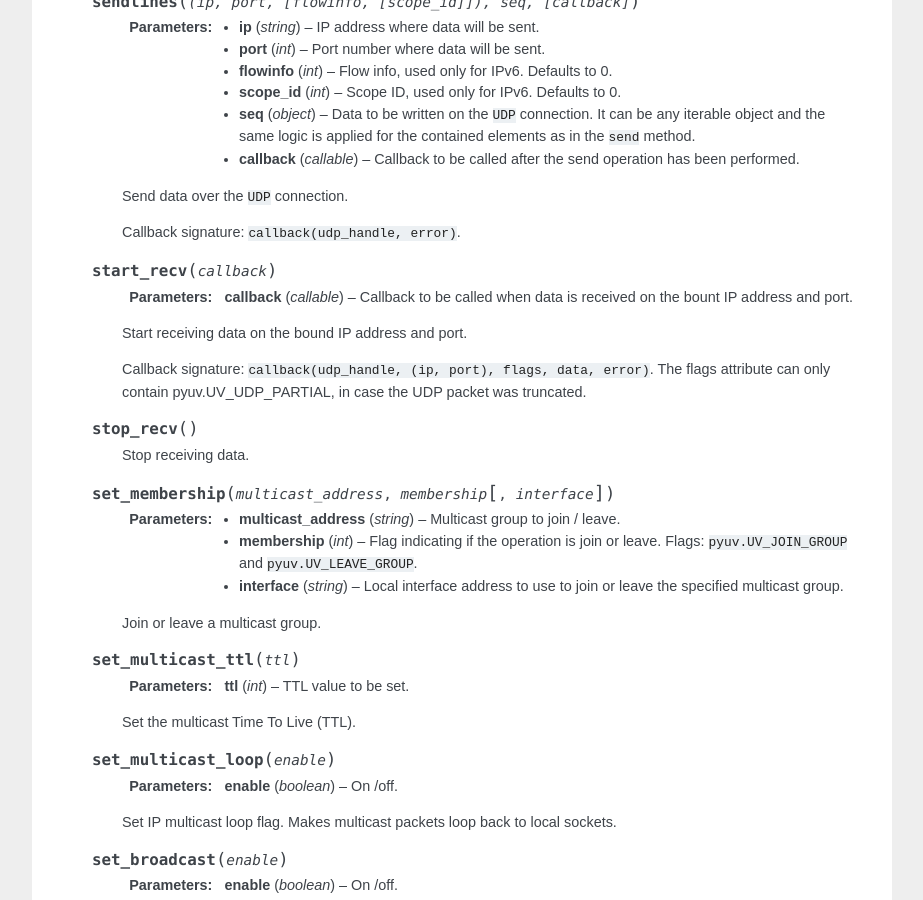
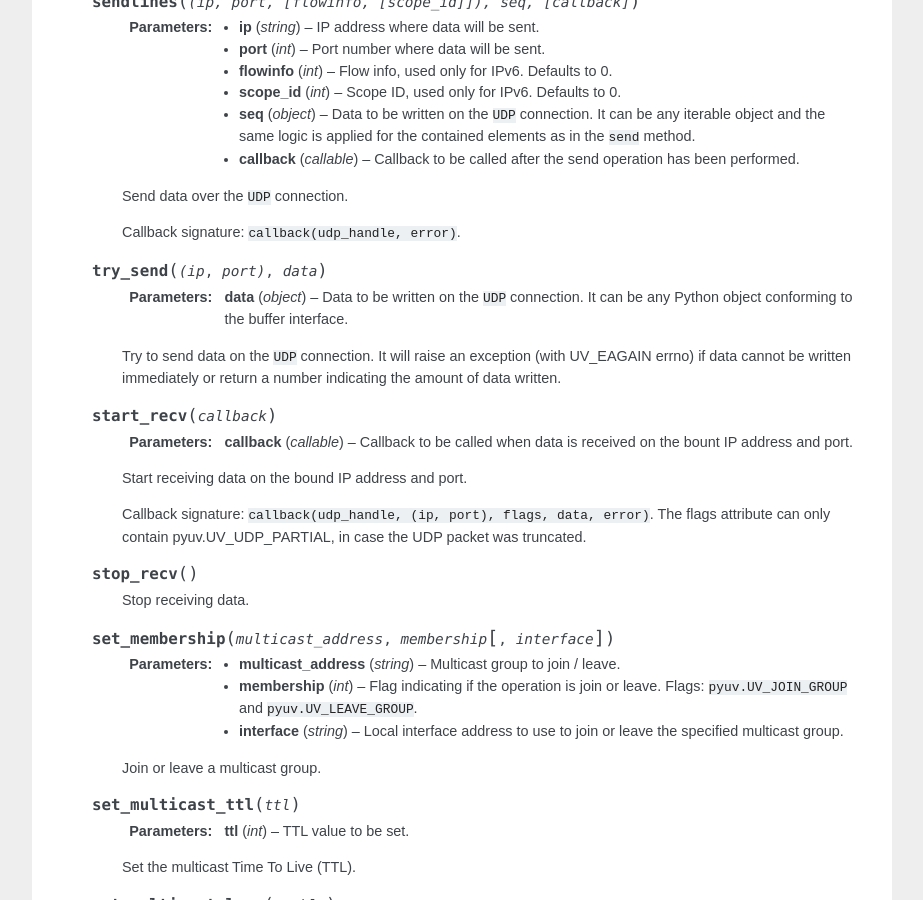
Before and after one commit to saghul/pyuv, a Sphinx documentation site: the page built from docs/udp.rst, in a window 1280 px wide and 900 px high, scrolled down 1128 px. Shown: the whole window, without its empty margins (198-1121 px from the left). Built offline with Sphinx 7.4.7, drawn with Linux system fonts in a browser that asks for light colours.

Commit message:
doc: add documentation for try_send and update docs for try_write

```diff
--- a/docs/tcp.rst
+++ b/docs/tcp.rst
@@ -134,8 +134,8 @@
         :param object data: Data to be written on the ``TCP`` connection. It can be any Python object conforming
             to the buffer interface.
 
-        Try to write data on the ``TCP`` connection. It will raise an exception if data cannot be written immediately
-        or a number indicating the amount of data written.
+        Try to write data on the ``TCP`` connection. It will raise an exception (with UV_EAGAIN errno) if data cannot
+        be written immediately or return a number indicating the amount of data written.
 
     .. py:method:: start_read(callback)
 
--- a/docs/udp.rst
+++ b/docs/udp.rst
@@ -97,6 +97,14 @@
 
         Callback signature: ``callback(udp_handle, error)``.
 
+    .. py:method:: try_send((ip, port), data)
+
+        :param object data: Data to be written on the ``UDP`` connection. It can be any Python object conforming
+            to the buffer interface.
+
+        Try to send data on the ``UDP`` connection. It will raise an exception (with UV_EAGAIN errno) if data cannot
+        be written immediately or return a number indicating the amount of data written.
+
     .. py:method:: start_recv(callback)
 
         :param callable callback: Callback to be called when data is received on the
```
